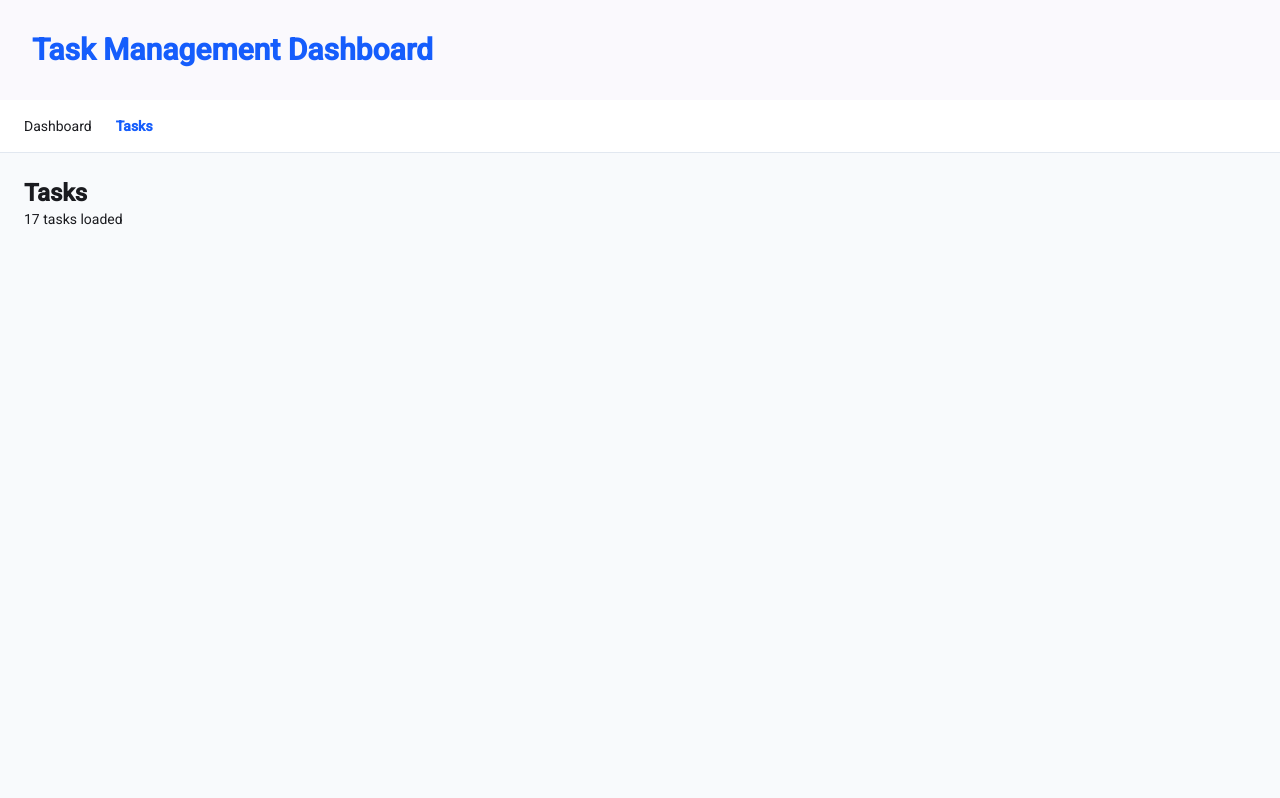
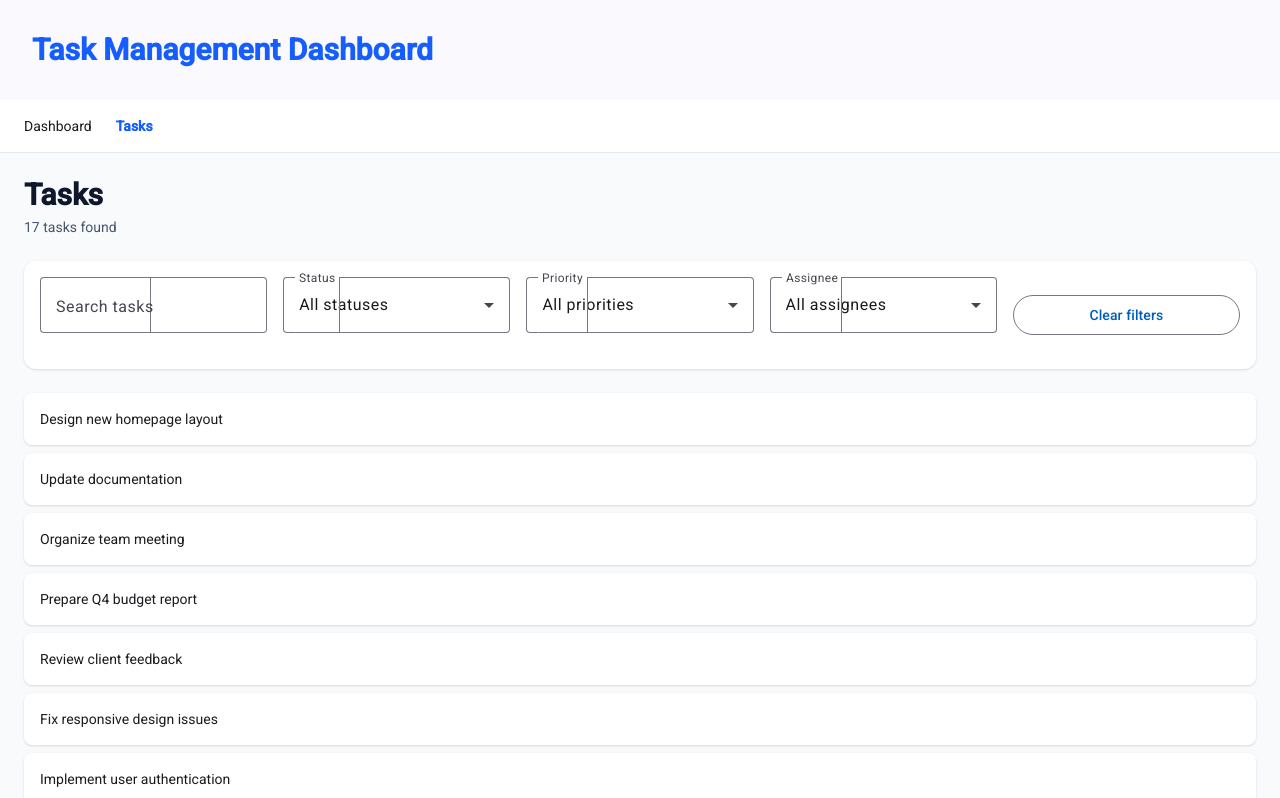
Before and after one commit to menna2812m/task-management-dashboard, an Angular app: page /tasks in a window 1280 px wide. Shown: the top 798 px of the page. Built offline with nearby package versions, Linux system fonts and the light colour scheme; data requests are answered from the project's data file.

Commit message:
feat(tasks): add task search and filters

```diff
--- a/src/app/features/tasks/pages/tasks-page/tasks-page.html
+++ b/src/app/features/tasks/pages/tasks-page/tasks-page.html
@@ -1,8 +1,29 @@
-@if (taskStore.isLoading()) {
-  <p>Loading tasks...</p>
-} @else if (taskStore.error()) {
-  <button type="button" (click)="taskStore.reload()">Try again</button>
-} @else {
-  <h1 class="text-2xl font-semibold">Tasks</h1>
-  <p>{{ taskStore.filteredTasks().length }} tasks loaded</p>
-}
+<header class="mb-6">
+  <h1 class="text-3xl font-semibold text-slate-900">Tasks</h1>
+  <p class="mt-1 text-slate-600">{{ taskStore.filteredTasks().length }} tasks found</p>
+</header>
+
+<app-task-filters
+  [assignees]="taskStore.assignees()"
+  [searchTerm]="taskStore.searchTerm()"
+  [status]="taskStore.statusFilter()"
+  [priority]="taskStore.priorityFilter()"
+  [assigneeId]="taskStore.assigneeFilter()"
+  (searchTermChange)="taskStore.setSearchTerm($event)"
+  (statusChange)="taskStore.setStatusFilter($event)"
+  (priorityChange)="taskStore.setPriorityFilter($event)"
+  (assigneeChange)="taskStore.setAssigneeFilter($event)"
+  (clearFilters)="taskStore.clearFilters()"
+/>
+
+<div class="mt-6 space-y-2">
+  @for (task of taskStore.filteredTasks(); track task.id) {
+    <div class="rounded-lg bg-white p-4 shadow-sm">
+      {{ task.title }}
+    </div>
+  } @empty {
+    <p class="rounded-lg bg-white p-8 text-center text-slate-500">
+      No tasks match the selected filters.
+    </p>
+  }
+</div>
--- a/src/app/features/tasks/pages/tasks-page/tasks-page.ts
+++ b/src/app/features/tasks/pages/tasks-page/tasks-page.ts
@@ -1,9 +1,10 @@
 import { ChangeDetectionStrategy, Component, inject } from '@angular/core';
 import { TaskApi } from '../../data-access/task-api';
 import { TaskStore } from '../../data-access/task-store';
+import { TaskFilters } from '../../ui/task-filters/task-filters';
 @Component({
   selector: 'app-tasks-page',
-  imports: [],
+  imports: [TaskFilters],
   templateUrl: './tasks-page.html',
   styleUrl: './tasks-page.scss',
   changeDetection: ChangeDetectionStrategy.OnPush,
--- /dev/null
+++ b/src/app/features/tasks/ui/task-filters/task-filters.html
@@ -0,0 +1,44 @@
+<section
+  aria-label="Task filters"
+  class="grid gap-4 rounded-xl bg-white p-4 shadow-sm md:grid-cols-2 xl:grid-cols-5"
+>
+  <mat-form-field appearance="outline">
+    <mat-label>Search tasks</mat-label>
+    <input matInput type="search" [value]="searchTerm()" (input)="onSearch($event)" />
+  </mat-form-field>
+
+  <mat-form-field appearance="outline">
+    <mat-label>Status</mat-label>
+    <mat-select [value]="status()" (valueChange)="statusChange.emit($event)">
+      <mat-option value="all">All statuses</mat-option>
+      <mat-option value="todo">To do</mat-option>
+      <mat-option value="in_progress">In progress</mat-option>
+      <mat-option value="done">Done</mat-option>
+    </mat-select>
+  </mat-form-field>
+
+  <mat-form-field appearance="outline">
+    <mat-label>Priority</mat-label>
+    <mat-select [value]="priority()" (valueChange)="priorityChange.emit($event)">
+      <mat-option value="all">All priorities</mat-option>
+      <mat-option value="low">Low</mat-option>
+      <mat-option value="medium">Medium</mat-option>
+      <mat-option value="high">High</mat-option>
+    </mat-select>
+  </mat-form-field>
+
+  <mat-form-field appearance="outline">
+    <mat-label>Assignee</mat-label>
+    <mat-select [value]="assigneeId()" (valueChange)="assigneeChange.emit($event)">
+      <mat-option value="all">All assignees</mat-option>
+
+      @for (assignee of assignees(); track assignee.id) {
+        <mat-option [value]="assignee.id">{{ assignee.name }}</mat-option>
+      }
+    </mat-select>
+  </mat-form-field>
+
+  <button mat-stroked-button type="button" class="self-center" (click)="clearFilters.emit()">
+    Clear filters
+  </button>
+</section>
--- /dev/null
+++ b/src/app/features/tasks/ui/task-filters/task-filters.ts
@@ -0,0 +1,34 @@
+import { ChangeDetectionStrategy, Component, input, output } from '@angular/core';
+import { MatButtonModule } from '@angular/material/button';
+import { MatFormFieldModule } from '@angular/material/form-field';
+import { MatInputModule } from '@angular/material/input';
+import { MatSelectModule } from '@angular/material/select';
+import { Assignee } from '../../models/task.models';
+import { TaskPriorityFilter, TaskStatusFilter } from '../../data-access/task-store';
+
+@Component({
+  selector: 'app-task-filters',
+  imports: [MatButtonModule, MatFormFieldModule, MatInputModule, MatSelectModule],
+  templateUrl: './task-filters.html',
+  styleUrl: './task-filters.scss',
+  changeDetection: ChangeDetectionStrategy.OnPush,
+})
+export class TaskFilters {
+  readonly assignees = input.required<readonly Assignee[]>();
+
+  readonly searchTerm = input('');
+  readonly status = input<TaskStatusFilter>('all');
+  readonly priority = input<TaskPriorityFilter>('all');
+  readonly assigneeId = input('all');
+
+  readonly searchTermChange = output<string>();
+  readonly statusChange = output<TaskStatusFilter>();
+  readonly priorityChange = output<TaskPriorityFilter>();
+  readonly assigneeChange = output<string>();
+  readonly clearFilters = output<void>();
+
+  protected onSearch(event: Event): void {
+    const inputElement = event.target as HTMLInputElement;
+    this.searchTermChange.emit(inputElement.value);
+  }
+}
```
Also changed, not shown: src/app/features/tasks/ui/task-filters/task-filters.scss (added), 1 other file (tests, documents, lock files or other folders).
